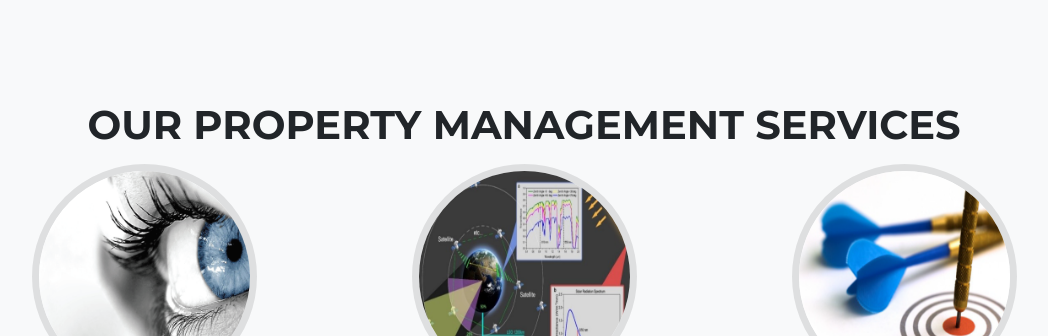
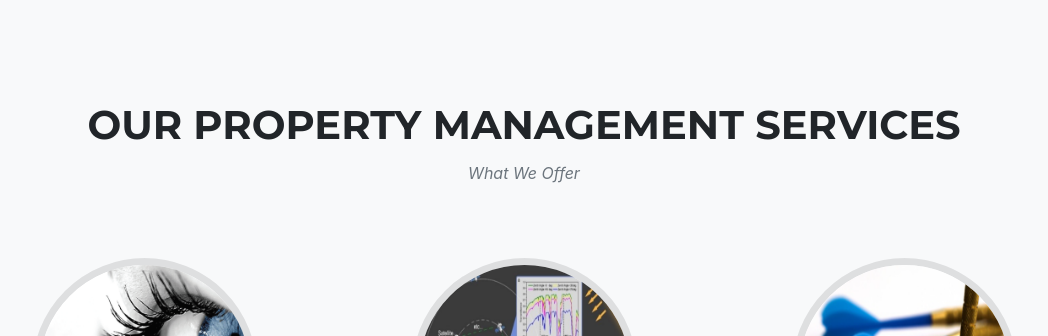
Before and after one commit to hinn254/micnelest_website, a Django app: page / in a window 1280 px wide. Shown: the part 6164-6500 px from the top of the page, without its empty margins (116-1164 px from the left). Run offline with Django 3.2, Linux system fonts and the light colour scheme; some libraries are stand-ins or nearby versions; some web fonts are replaced.

Commit message:
Added what we offer in index

```diff
--- a/basicapp/templates/basicapp/index.html
+++ b/basicapp/templates/basicapp/index.html
@@ -331,6 +331,7 @@
       <div class="row">
         <div class="col-lg-12 text-center">
           <h2 class="section-heading text-uppercase">Our Property Management Services</h2>
+          <h3 class="section-subheading text-muted">What We Offer</h3>
         </div>
       </div>
       <div class="row">
```
